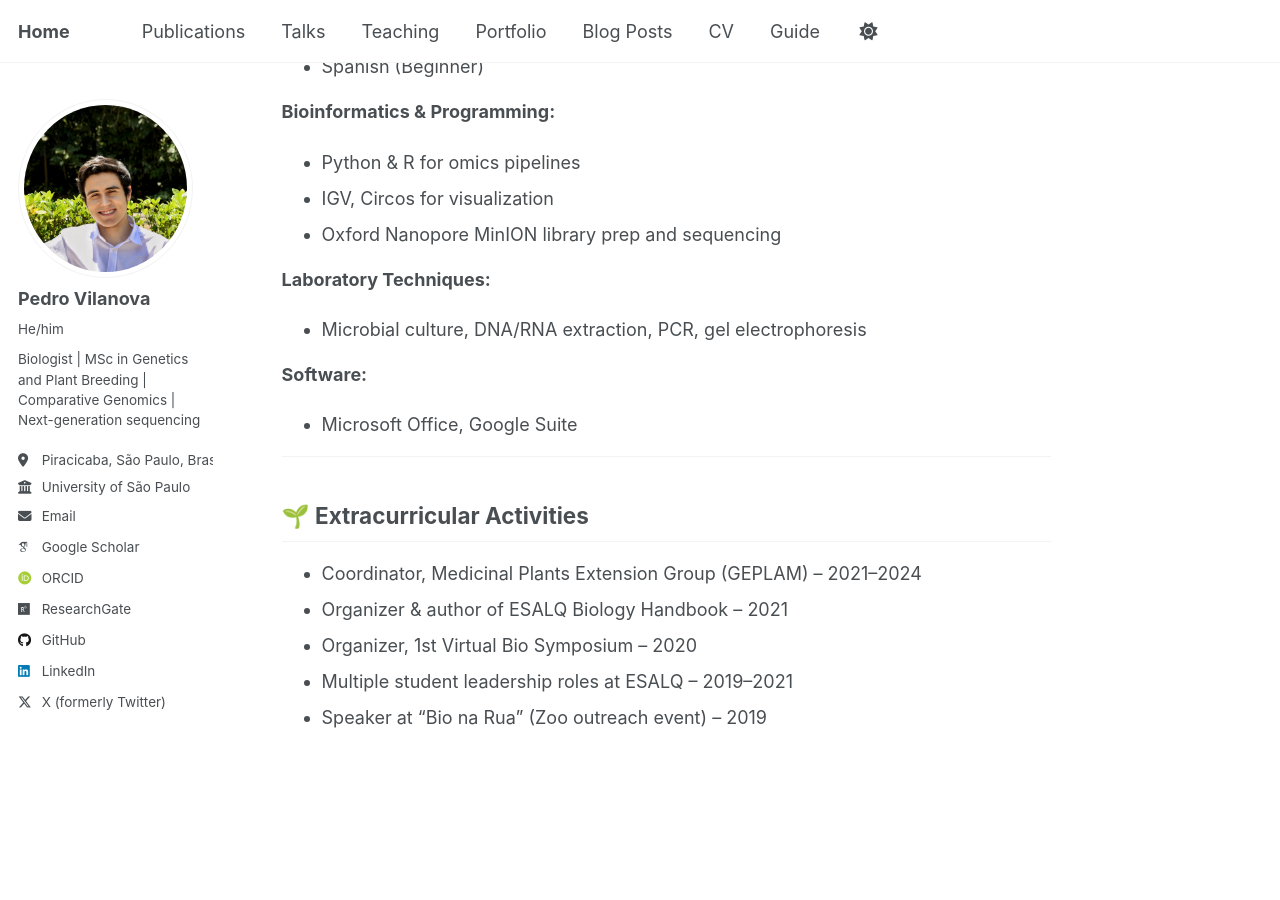
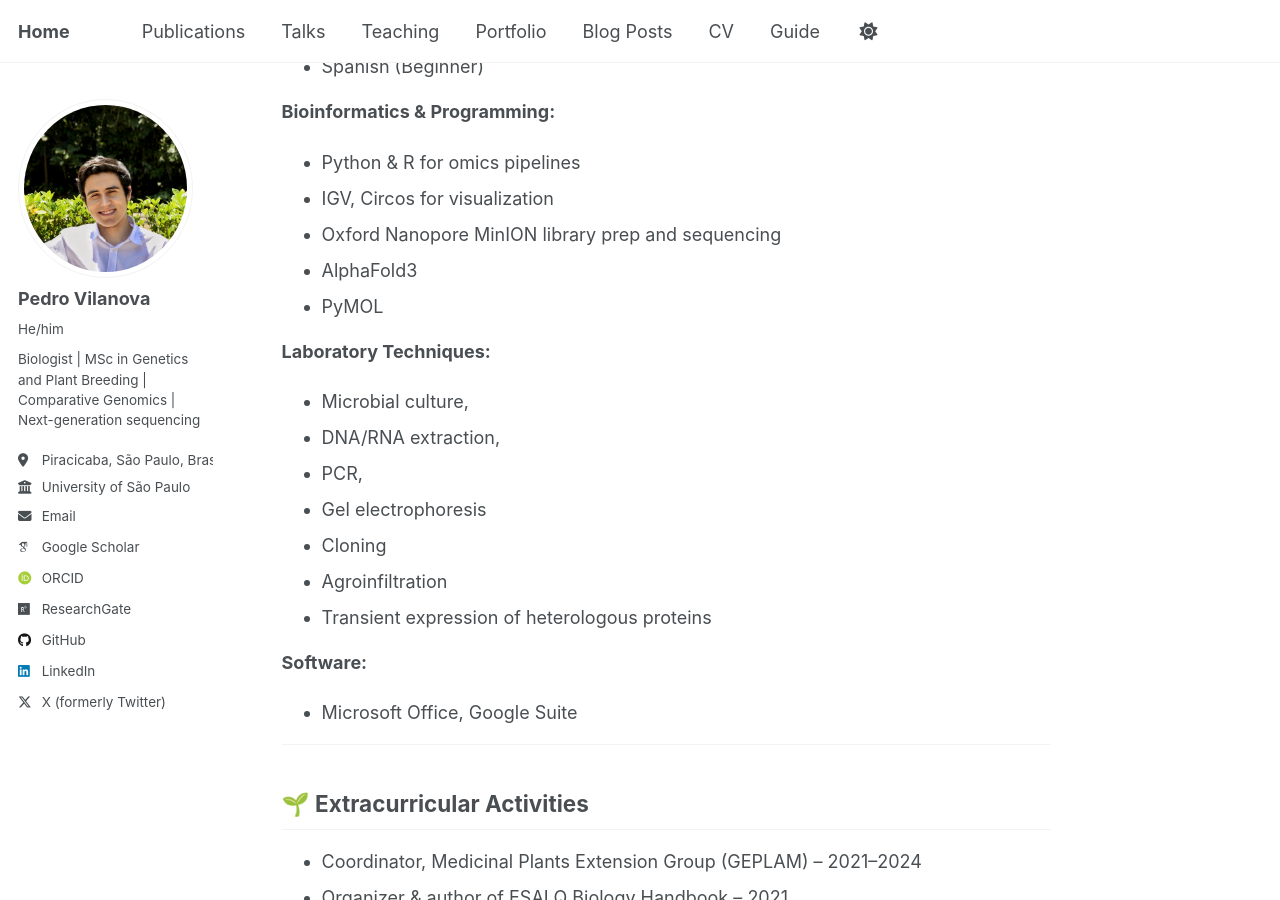
Before and after one commit to pedrofvilanova/pedrofvilanova.github.io, a Jekyll site: the page built from _pages/cv.md, in a window 1280 px wide and 900 px high, scrolled down 2262 px. Built offline with Jekyll 4.4.1, drawn with Linux system fonts in a browser that asks for light colours; some web fonts are replaced; our own code applies the rules of GitHub Pages for plain Markdown files.

Commit message:
Update cv.md

```diff
--- a/_pages/cv.md
+++ b/_pages/cv.md
@@ -74,9 +74,17 @@ Supervised by Dr. Claudia Monteiro-Vitorello and Leila Peters
 - Python & R for omics pipelines
 - IGV, Circos for visualization
 - Oxford Nanopore MinION library prep and sequencing
+- AlphaFold3
+- PyMOL
 
 **Laboratory Techniques:**
-- Microbial culture, DNA/RNA extraction, PCR, gel electrophoresis
+- Microbial culture,
+- DNA/RNA extraction,
+- PCR,
+- Gel electrophoresis
+- Cloning
+- Agroinfiltration
+- Transient expression of heterologous proteins
 
 **Software:**
 - Microsoft Office, Google Suite
@@ -90,3 +98,4 @@ Supervised by Dr. Claudia Monteiro-Vitorello and Leila Peters
 - Organizer, 1st Virtual Bio Symposium – 2020
 - Multiple student leadership roles at ESALQ – 2019–2021
 - Speaker at "Bio na Rua" (Zoo outreach event) – 2019
+---
```
